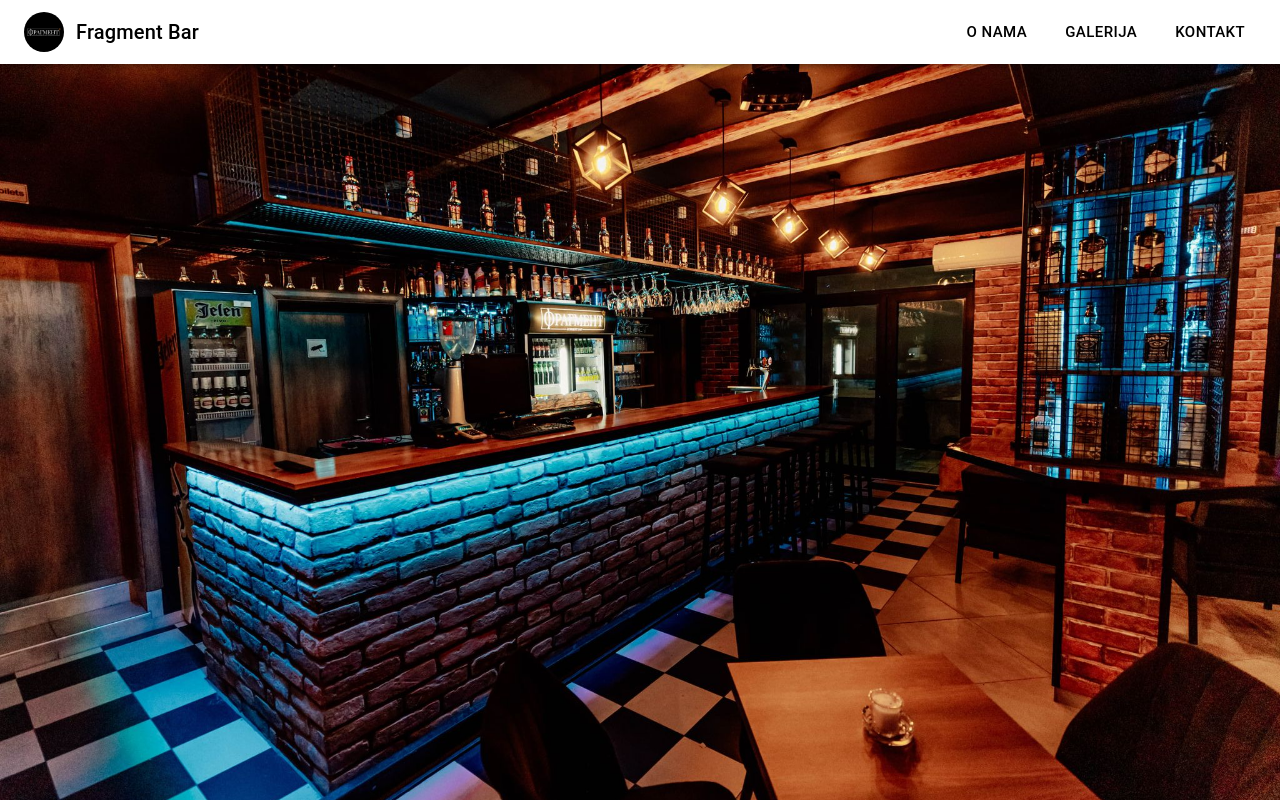
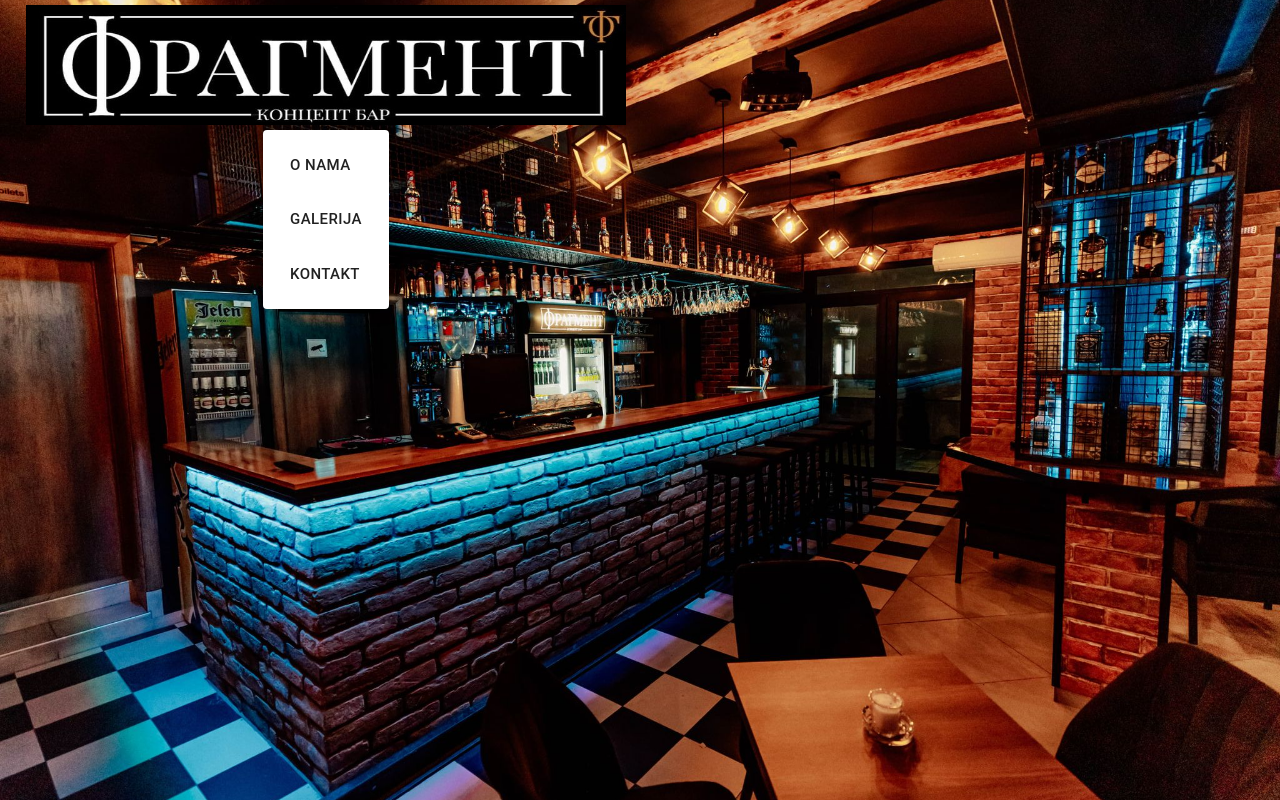
Before and after one commit to marijanaravnjak/fragment_bar, a React (Create React App) app: page / in a window 1280 px wide. Both pictures are taken after a click on the button "logo". Built offline with nearby package versions, Linux system fonts and the light colour scheme.

Commit message:
feat(#18): Create vertical Navbar

```diff
--- a/src/components/Navbar/Navbar.jsx
+++ b/src/components/Navbar/Navbar.jsx
@@ -1,16 +1,70 @@
-import React from 'react'
+import React, { useState } from 'react'
 import { Link } from 'react-router-dom'
-import { Avatar, AppBar, Button, IconButton, Stack, Toolbar, Typography, } from '@mui/material'
+import { Button, Menu, MenuItem, IconButton, Toolbar, Tooltip, Typography, } from '@mui/material'
 
 const Navbar = () => {
+
+    const [anchorEl, setAnchorEl] = useState(null)
+    const open = Boolean(anchorEl)
+    const handleClick = (event) => {
+        setAnchorEl(event.currentTarget)
+    }
+    const handleClose = () => {
+        setAnchorEl(null);
+    }
+
     return (
-        <AppBar position='static' color='inherit'>
-            <Toolbar>
-                <IconButton size='large' edge='start' color='inherit' aria-label='logo'>
-                    <Avatar src='/fragment-naziv.jpg' />
+        <Toolbar>
+            <Tooltip title='Kliknite za više informacija'>
+                <IconButton
+                    onClick={handleClick}
+                    size='small'
+                    edge='start'
+                    color='inherit'
+                    aria-label='logo'
+                    aria-controls={open ? 'fragment-menu' : undefined}
+                    aria-haspopup="true"
+                    aria-expanded={open ? 'true' : undefined}
+                >
+                    <img alt='fragment-ime' src='/fragment.jpg' style={{ width: 600, height: 120 }} />
                 </IconButton>
-                <Typography variant='h6' component='div' sx={{ flexGrow: 1 }}>Fragment Bar</Typography>
-                <Stack direction='row' spacing={2}>
+            </Tooltip>
+            <Menu
+                anchorEl={anchorEl}
+                id='fragment-menu'
+                open={open}
+                onClose={handleClose}
+                onClick={handleClose}
+                paper={{
+                    elevation: 0,
+                    sx: {
+                        overflow: 'visible',
+                        filter: 'drop-shadow(0px 2px 8px rgba(0,0,0,0.32))',
+                        mt: 1.5,
+                        '& .MuiImg-root': {
+                            minWidth: 32,
+                            minHeight: 32,
+                            ml: -0.5,
+                            mr: 1,
+                        },
+                        '&:before': {
+                            content: '""',
+                            display: 'block',
+                            position: 'absolute',
+                            top: 0,
+                            right: 14,
+                            width: 10,
+                            height: 10,
+                            bgcolor: 'background.paper',
+                            transform: 'translateY(-50%) rotate(45deg)',
+                            zIndex: 0,
+                        },
+                    },
+                }}
+                transformOrigin={{ horizontal: 'center', vertical: 'top' }}
+                anchorOrigin={{ horizontal: 'center', vertical: 'bottom' }}
+            >
+                <MenuItem onClick={handleClose}>
                     <Button
                         LinkComponent={Link}
                         to='/about'
@@ -18,6 +72,8 @@ const Navbar = () => {
                         color='inherit'>
                         O nama
                     </Button>
+                </MenuItem>
+                <MenuItem onClick={handleClose}>
                     <Button
                         LinkComponent={Link}
                         to='/gallery'
@@ -25,6 +81,8 @@ const Navbar = () => {
                         color='inherit'>
                         Galerija
                     </Button>
+                </MenuItem>
+                <MenuItem onClick={handleClose}>
                     <Button
                         LinkComponent={Link}
                         to='/contact'
@@ -32,9 +90,10 @@ const Navbar = () => {
                         color='inherit'>
                         Kontakt
                     </Button>
-                </Stack>
-            </Toolbar>
-        </AppBar>
+                </MenuItem>
+            </Menu>
+        </Toolbar>
+
     )
 }
 
```
Also changed, not shown: public/fragment.jpg (added).
